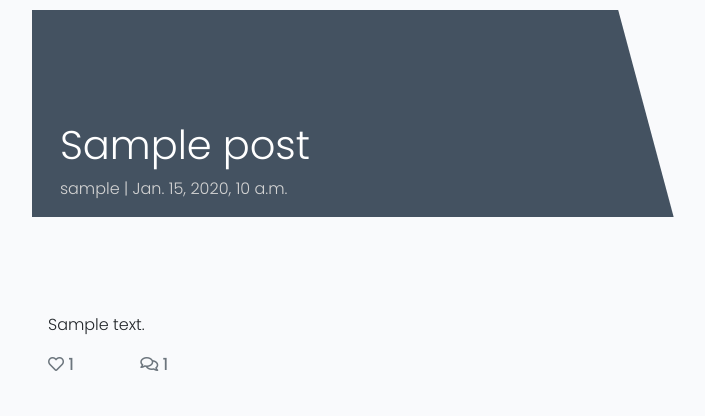
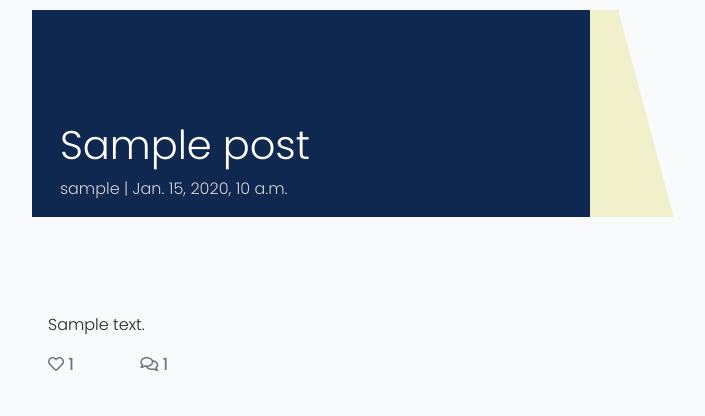
Before and after one commit to JFrdrkssn/playbay, a Django app: page /post/1/ in a window 1280 px wide. Shown: the part 84-500 px from the top of the page, without its empty margins (50-755 px from the left). Run offline with Django 3.2, Linux system fonts and the light colour scheme; tables that the repository leaves empty hold one stand-in row (values such as "Sample post"); some libraries are stand-ins or nearby versions.

Commit message:
Change color of masthead card background and image sizing for better visibility

```diff
--- a/static/css/style.css
+++ b/static/css/style.css
@@ -49,8 +49,15 @@ body {
     background-color: transparent;
 }
 
+/* Image */
+
 .image-container {
     position: relative;
+}
+
+.image-container img {
+    height: 16vh;
+    object-fit: cover;
 }
 
 .image-flash {
@@ -77,7 +84,7 @@ body {
 }
 
 .masthead-text {
-    background-color: #445261;
+    background-color: rgb(15, 40, 80);
     color: white;
     position: relative;
 }
@@ -87,6 +94,10 @@ body {
     overflow: hidden;
 }
 
+.masthead-image img {
+    object-fit: cover;
+}
+
 .masthead-image:after {
     content: "";
     position: absolute;
@@ -94,7 +105,7 @@ body {
     right: 90%;
     height: 100%;
     width: 150%;
-    background: #445261;
+    background: rgba(205, 198, 0, 0.2);
     -webkit-transform: skew(15deg);
     -moz-transform: skew(15deg);
     transform: skew(15deg);
```
